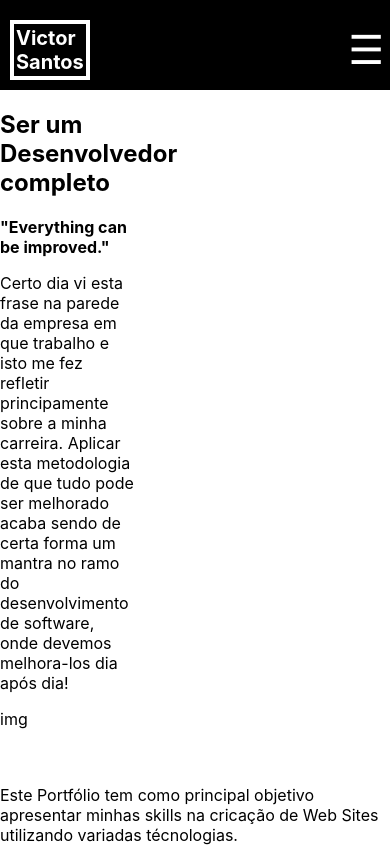
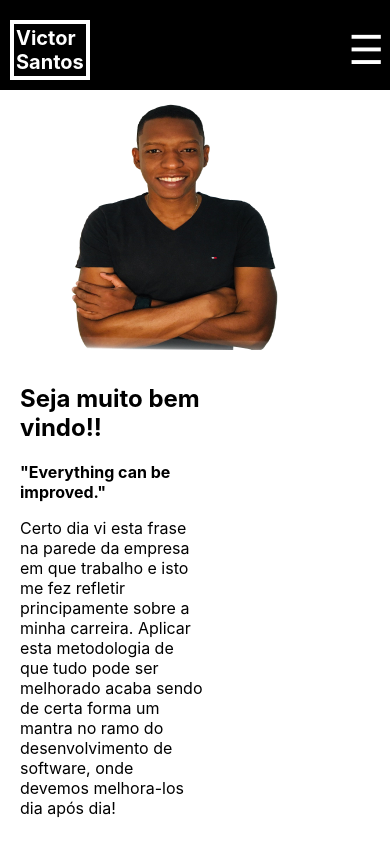
Before and after one commit to victorwsantos/react-page, a React (Create React App) app: page / in a window 390 px wide. Shown: the top 846 px of the page. Built offline with nearby package versions, Linux system fonts and the light colour scheme.

Commit message:
upload photo

```diff
--- a/src/App.css
+++ b/src/App.css
@@ -58,6 +58,14 @@ body{
   padding: 40px;
   box-shadow: 0 0 10px;
 }
+#apresentacao{
+  padding: 10px;
+}
+#topPage{
+  display: flex;
+  justify-content: space-around;
+  padding: 10px;
+}
 .conteudo-pg:hover{
   box-shadow: 0 0 20px rgba(0, 0, 0, 0.418);
   transition: 0.6s;
@@ -111,7 +119,8 @@ body{
 
 }
 #apresentacao{
-  width: 35%;
+  width: 55%;
+  z-index: 100;
 }
 
 #apresentacao p{
@@ -131,8 +140,12 @@ body{
     justify-content: space-between;
 
 }
+#imgIndex-phone{
+  display: none;
+}
 .sonhos{
   margin-top: 40px;
+  padding: 20px ;
 }
 #flashCards{
   width: 300px;
@@ -337,6 +350,15 @@ font-size: 15pt;
 }
 
 @media (max-width: 700px){
+  #topPage{
+    flex-direction: column;
+  }
+  #imgIndex-phone{
+    display: block;
+  }
+  #imgIndex{
+    display: none;
+  }
   .botoes-pg-index{
     margin-top: 50px;
   }
--- a/src/componentes/Home/index.js
+++ b/src/componentes/Home/index.js
@@ -9,16 +9,21 @@ function Home() {
   return (
     <div className='pg-completa'>
       <Header />
+            <div id='topPage'>
+                  <div id='imgIndex-phone'>
+                      <img width='290px' height='250px' src='imagens/imagem-3.png'/>
+                  </div>
               <div id="apresentacao">
-                  <h2>Ser um Desenvolvedor completo</h2>
+                  <h2>Seja muito bem vindo!!</h2>
                   <p><b><span>"</span>Everything can be improved."</b></p>
                   <p>Certo dia vi esta frase na parede da empresa em que trabalho e  isto me fez refletir principamente sobre a minha carreira. Aplicar esta metodologia de que tudo pode ser melhorado
                       acaba sendo de certa forma um mantra no ramo do desenvolvimento de software, onde devemos melhora-los dia após dia!
                   </p>
               </div>
-                  <div>
-                      img
+                  <div id='imgIndex'>
+                      <img width='490px' height='500px' src='imagens/imagem-3.png'/>
                   </div>
+              </div>
               <div className='sonhos'>
                   <p>Este Portfólio tem como principal objetivo apresentar minhas skills na cricação de Web Sites utilizando variadas técnologias.</p>
               </div>
```
Also changed, not shown: public/imagens/imagem-3.png (added).
